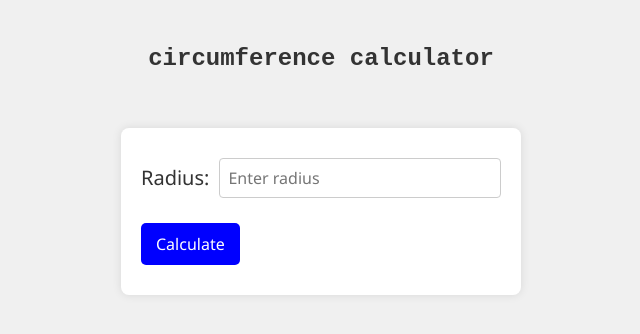
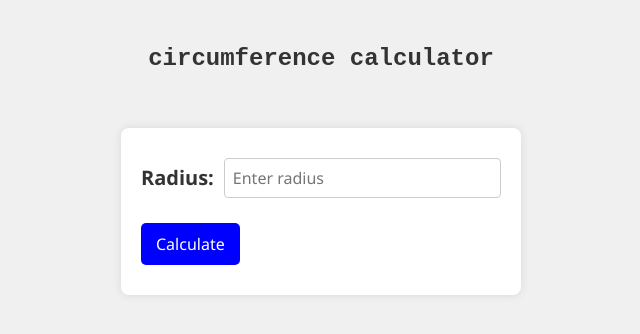
Before and after one commit to vincenttwizere/web-lab, a website: page project1/index.html in a window 1280 px wide. Shown: the full height of the page, 319-959 px from the left. Drawn offline with Linux system fonts and the light colour scheme.

Commit message:
fixing a typo error

```diff
--- a/project1/index.html
+++ b/project1/index.html
@@ -11,7 +11,7 @@
     <div class="container">
         <div class ="input-container">
 
-            <lable>Radius:</lable>
+            <label>Radius:</label>
             <input type ="number" id ="radius" placeholder="Enter radius">
         </div>
         <button id = 'btn'>Calculate</button>
```
